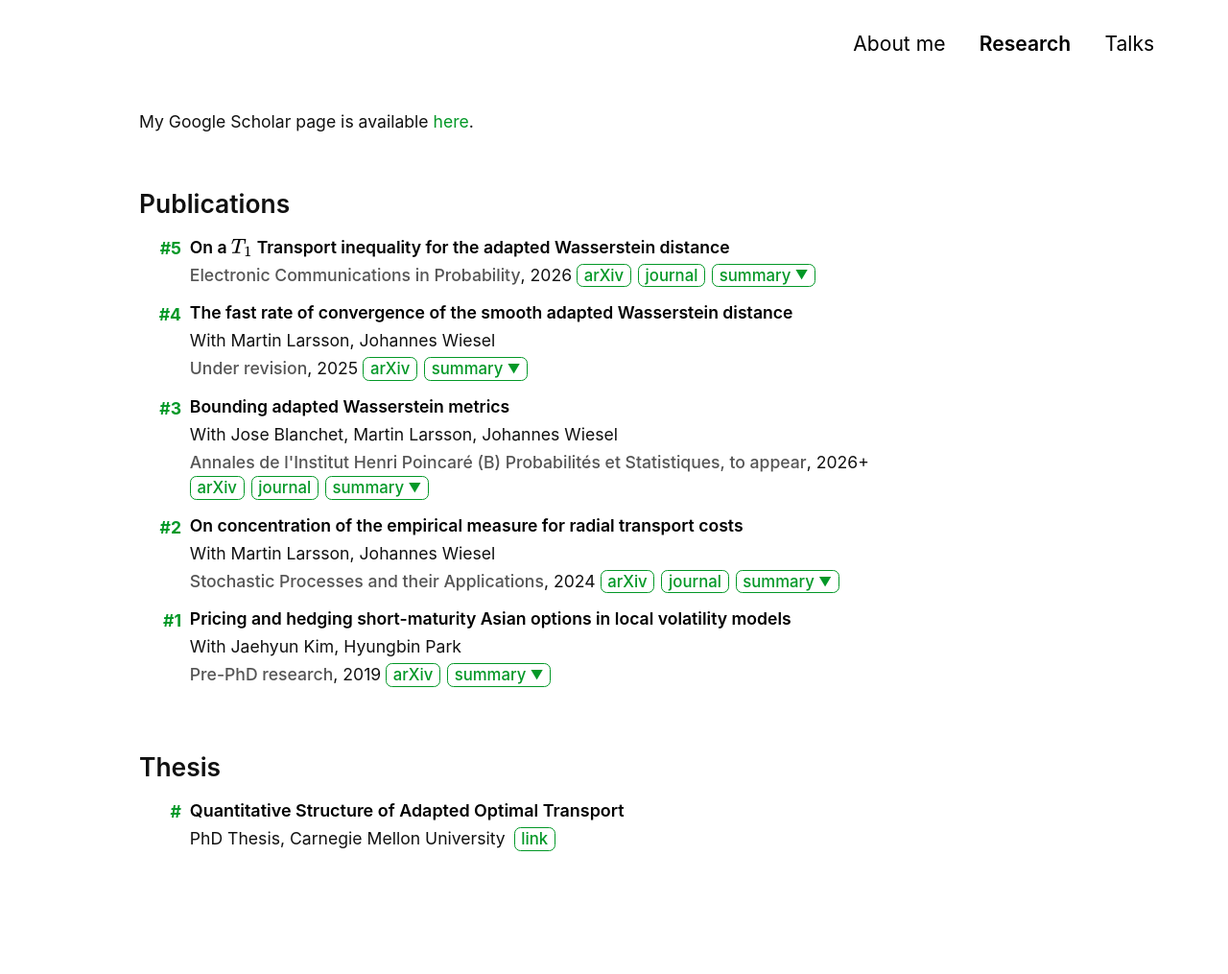
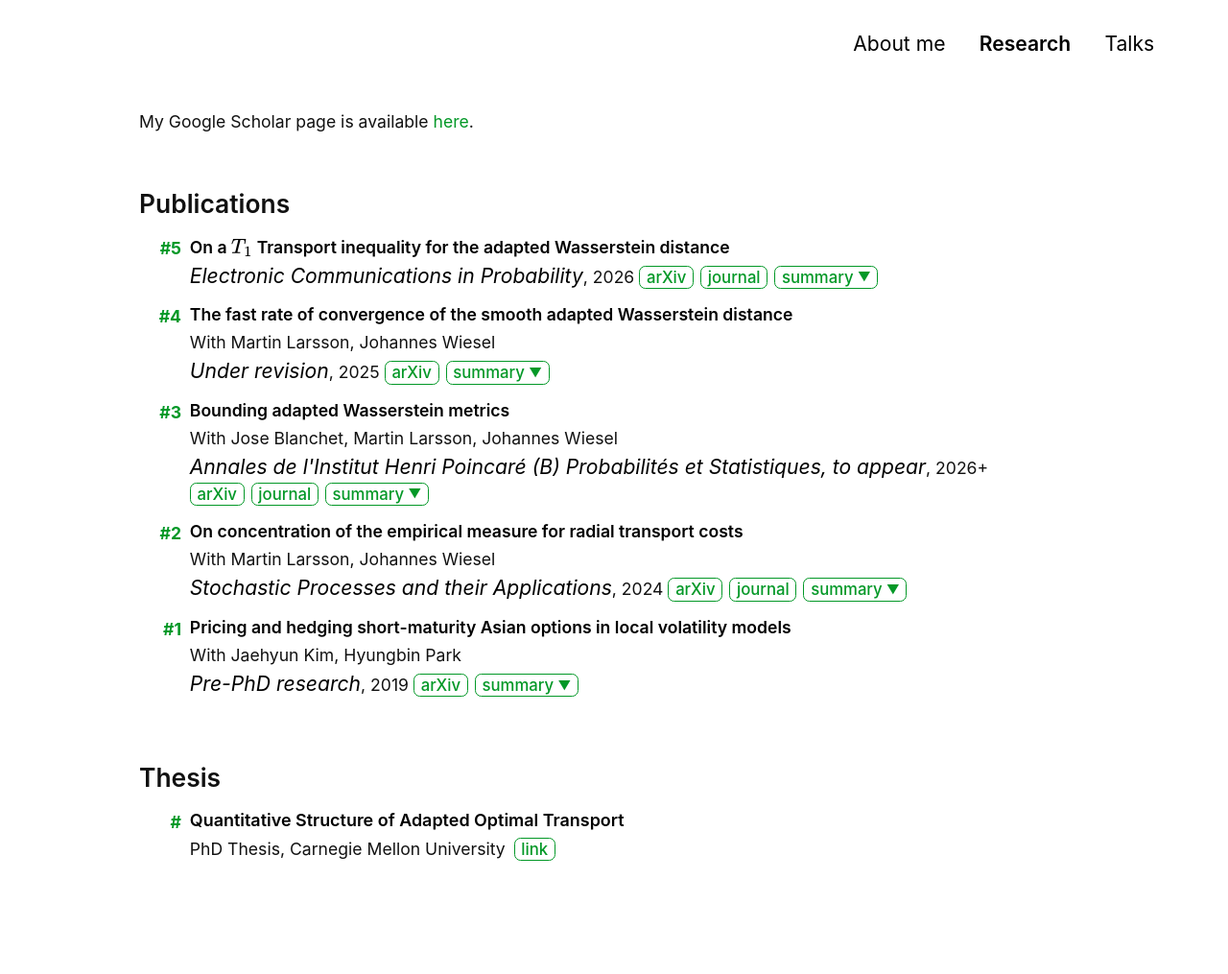
Before and after one commit to Jonghwap/Jonghwap.github.io, a Jekyll site: the page built from research.md, in a window 1280 px wide. Shown: the whole page at 96% size. Built offline with Jekyll 4.4.1, drawn with Linux system fonts in a browser that asks for light colours; a style sheet for code colours, icons or effects is not loaded.

Commit message:
Update style-no-dark-mode.scss

```diff
--- a/assets/css/style-no-dark-mode.scss
+++ b/assets/css/style-no-dark-mode.scss
@@ -181,12 +181,12 @@
 
 .publication-venue {
   font-family: Inter, -apple-system, BlinkMacSystemFont, "Segoe UI", sans-serif;    // 저널명 customize하는 곳
-  font-size: 1rem;
-  font-style: normal;
+  font-size: 1.2rem;
+  font-style: italic;
   font-weight: 450;
   line-height: 1.35;
   letter-spacing: normal;
-  color: #555;
+  color: #000;
 }
 
 .publication-year {
```
